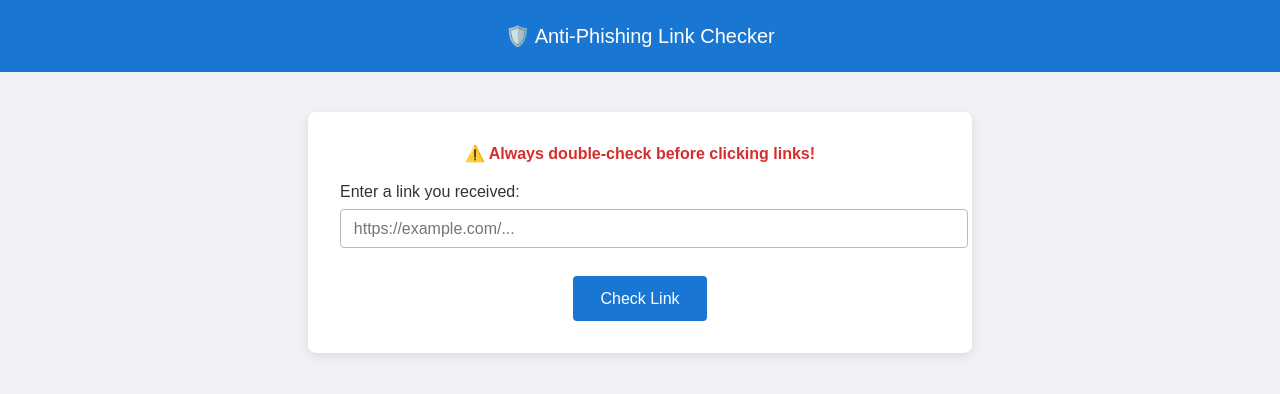
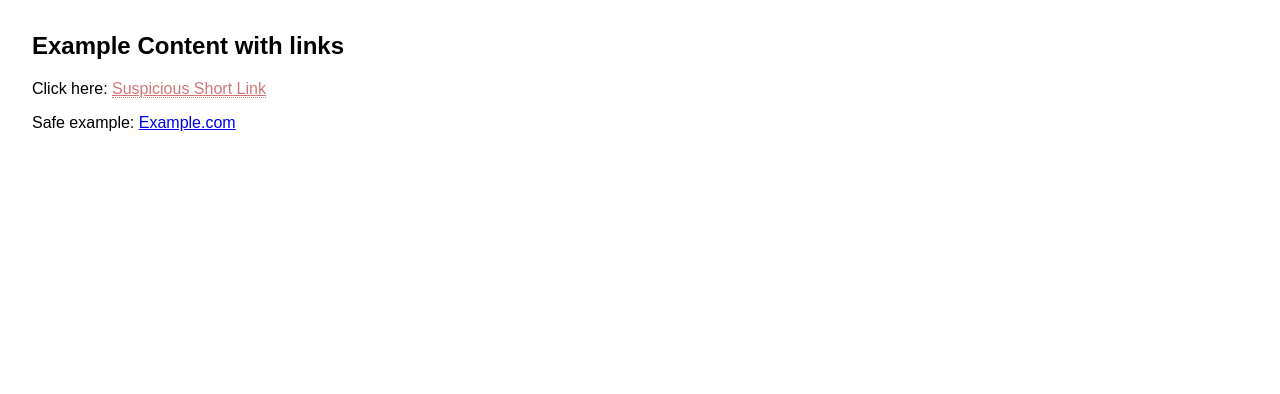
Before and after one commit to kavithap888/mypro, a plain HTML site: page index.html in a window 1280 px wide. Drawn offline with Linux system fonts and the light colour scheme.

Commit message:
Update index.html

```diff
--- a/index.html
+++ b/index.html
@@ -3,180 +3,110 @@
 <head>
   <meta charset="UTF-8" />
   <meta name="viewport" content="width=device-width, initial-scale=1.0" />
-  <title>Anti‑Phishing Helper</title>
+  <title>Anti‑Phishing Warning on Arrival</title>
   <style>
     body {
-      margin: 0;
       font-family: Arial, sans-serif;
-      background: #f0f2f5;
-      color: #333;
+      margin: 2rem;
     }
-    header {
-      background: #1976d2;
-      color: white;
-      padding: 1.5rem;
-      text-align: center;
-      font-size: 1.25rem;
+    .link-warning {
+      color: #b71c1c;
+      border-bottom: 1px dotted #b71c1c;
+      cursor: help;
     }
-    .container {
-      max-width: 600px;
-      margin: 2.5rem auto;
-      background: white;
-      padding: 2rem;
-      border-radius: 8px;
-      box-shadow: 0 3px 12px rgba(0,0,0,0.1);
+    .link-disabled {
+      pointer-events: none;
+      opacity: 0.6;
     }
-    .warning {
-      color: #d32f2f;
-      font-weight: bold;
-      margin-bottom: 1.25rem;
-      text-align: center;
-    }
-    .input-group {
-      margin-bottom: 1.75rem;
-    }
-    .input-group label {
-      display: block;
-      margin-bottom: 0.5rem;
-      font-weight: 500;
-    }
-    .input-group input {
-      width: 100%;
-      padding: 0.6rem 0.8rem;
-      border: 1px solid #bbb;
+    .tooltip {
+      position: absolute;
+      background: #fef3f3;
+      border: 1px solid #f5c6cb;
+      color: #721c24;
+      padding: 8px 12px;
       border-radius: 4px;
-      font-size: 1rem;
-      transition: border-color 0.2s;
-    }
-    .input-group input:focus {
-      outline: none;
-      border-color: #1976d2;
-    }
-    .btn {
-      background: #1976d2;
-      color: white;
-      border: none;
-      padding: 0.85rem 1.7rem;
-      border-radius: 4px;
-      cursor: pointer;
-      font-size: 1rem;
-      transition: background 0.2s;
-      display: block;
-      margin: 0 auto;
-    }
-    .btn:hover {
-      background: #115293;
-    }
-    .result {
-      margin-top: 1.75rem;
-      padding: 1.2rem;
-      border-radius: 6px;
-      font-size: 1rem;
-    }
-    .result.safe {
-      background: #e8f5e9;
-      color: #2e7d32;
-      border: 1px solid #a5d6a7;
-    }
-    .result.danger {
-      background: #ffebee;
-      color: #c62828;
-      border: 1px solid #ef9a9a;
-    }
-    .hidden {
-      display: none;
+      box-shadow: 0 2px 8px rgba(0,0,0,0.1);
+      font-size: 0.9rem;
+      white-space: nowrap;
+      z-index: 1000;
     }
   </style>
 </head>
 <body>
-  <header>
-    🛡️ Anti‑Phishing Link Checker
-  </header>
-
-  <div class="container">
-    <div class="warning">
-      ⚠️ Always double-check before clicking links!
-    </div>
-
-    <div class="input-group">
-      <label for="linkInput">Enter a link you received:</label>
-      <input
-        type="text"
-        id="linkInput"
-        placeholder="https://example.com/..."
-        aria-label="URL input"
-      />
-    </div>
-
-    <button class="btn" id="checkBtn">Check Link</button>
-
-    <div id="resultBox" class="result hidden"></div>
-  </div>
+  <h2>Example Content with links</h2>
+  <p>
+    Click here: <a href="https://bit.ly/malicious">Suspicious Short Link</a>
+  </p>
+  <p>
+    Safe example: <a href="https://www.example.com">Example.com</a>
+  </p>
 
   <script>
-    (function() {
-      const checkBtn = document.getElementById('checkBtn');
-      const linkInput = document.getElementById('linkInput');
-      const resultBox = document.getElementById('resultBox');
+    document.addEventListener('DOMContentLoaded', () => {
+      const suspiciousPatterns = [
+        "bit.ly", "tinyurl", "free", "login", "verify", "update", "signin", "account", "secure"
+      ];
 
-      function showResult(safe, message) {
-        resultBox.textContent = message;
-        resultBox.classList.remove('hidden', 'safe', 'danger');
-        if (safe) {
-          resultBox.classList.add('safe');
-        } else {
-          resultBox.classList.add('danger');
+      function isSuspiciousLink(href) {
+        const lower = href.toLowerCase();
+        for (const pat of suspiciousPatterns) {
+          if (lower.includes(pat)) {
+            return pat;
+          }
         }
+        return null;
       }
 
-      function validateURL(url) {
-        try {
-          new URL(url);
-          return true;
-        } catch (e) {
-          return false;
+      function showTooltip(targetElem, message) {
+        const tooltip = document.createElement('div');
+        tooltip.className = 'tooltip';
+        tooltip.textContent = message;
+        document.body.appendChild(tooltip);
+
+        function position() {
+          const rect = targetElem.getBoundingClientRect();
+          const top = rect.bottom + window.scrollY + 4;
+          const left = rect.left + window.scrollX;
+          tooltip.style.top = top + 'px';
+          tooltip.style.left = left + 'px';
         }
+        position();
+        // reposition on scroll or resize
+        window.addEventListener('scroll', position);
+        window.addEventListener('resize', position);
+
+        // remove on mouseout
+        targetElem.addEventListener('mouseout', () => {
+          tooltip.remove();
+        }, { once: true });
       }
 
-      function checkLink() {
-        const link = linkInput.value.trim();
-        if (!link) {
-          showResult(false, "Please enter a URL to check.");
-          return;
-        }
-        // If user omitted protocol (http/https), try to add default
-        let fullLink = link;
-        if (!/^(http|https):\/\//i.test(link)) {
-          fullLink = "https://" + link;
-        }
-        if (!validateURL(fullLink)) {
-          showResult(false, "That doesn’t look like a valid URL. Please check and try again.");
-          return;
-        }
+      const links = document.querySelectorAll('a[href]');
+      links.forEach(a => {
+        const href = a.getAttribute('href');
+        const pat = isSuspiciousLink(href);
+        if (pat) {
+          // mark the link visually
+          a.classList.add('link-warning', 'link-disabled');
+          // you can still allow click but show a confirm dialog,
+          // or fully disable as above (pointer-events none)
 
-        // Basic heuristics — you can enhance with an API or more rules
-        const suspiciousPatterns = [
-          "bit.ly", "tinyurl", "free", "login", "verify", "update", "signin", "account", "secure"
-        ];
-        const lower = fullLink.toLowerCase();
+          // add hover tooltip
+          a.addEventListener('mouseover', () => {
+            showTooltip(a, `⚠️ Warning: this link contains “${pat}” — may be unsafe`);
+          });
 
-        for (const pat of suspiciousPatterns) {
-          if (lower.includes(pat)) {
-            showResult(false, `⚠️ This link looks suspicious (contains “${pat}”). Be cautious!`);
-            return;
-          }
-        }
-
-        showResult(true, "✅ This link appears comparatively safer (no obvious risky patterns detected).");
-      }
-
-      checkBtn.addEventListener('click', checkLink);
-      linkInput.addEventListener('keydown', function(e) {
-        if (e.key === 'Enter') {
-          checkLink();
+          // optionally, intercept click to show a confirmation
+          a.addEventListener('click', (event) => {
+            event.preventDefault();
+            const userOk = confirm(`This link appears suspicious (contains “${pat}”). Are you sure you want to proceed?`);
+            if (userOk) {
+              window.location.href = href;
+            }
+          });
         }
       });
-    })();
+    });
   </script>
 </body>
 </html>
```
